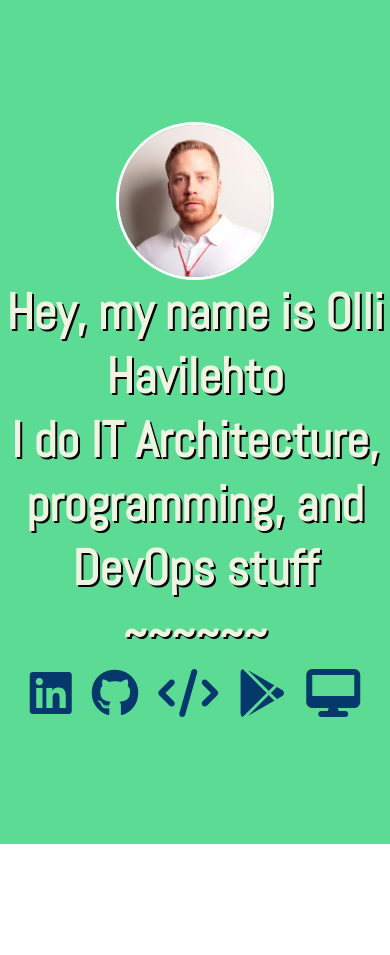
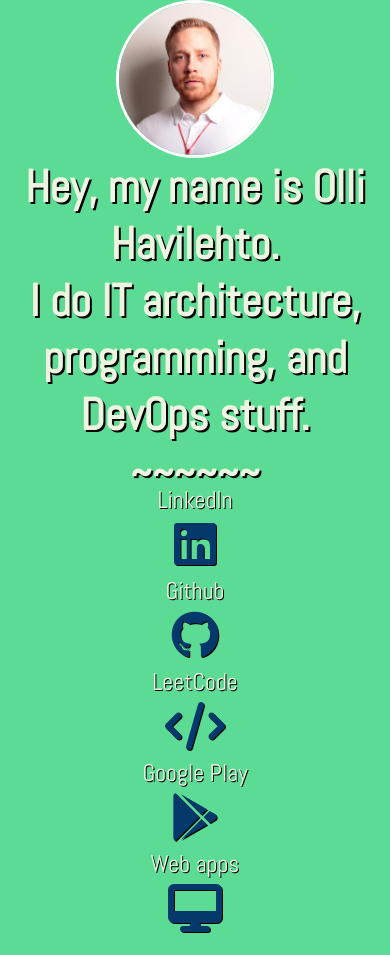
Before and after one commit to olli1337/homepage, a React (Create React App) app: page / in a window 390 px wide. Before the commit the page ends 844 px from the top, so only its background shows below. Built offline with nearby package versions, Linux system fonts and the light colour scheme.

Commit message:
Enhance landing page on Safari browser

```diff
--- a/src/App.css
+++ b/src/App.css
@@ -1,12 +1,6 @@
 .App {
   text-align: center;
-  height: 100%;
   background-color: #5CDB95;
-}
-
-.App-logo {
-  height: 40vmin;
-  pointer-events: none;
 }
 
 @media (prefers-reduced-motion: no-preference) {
@@ -40,7 +34,7 @@
 }
 
 html, body, #root, .App, .App>div {
-  height: 100%;
+  min-height: 100vh;
 }
 
 #container {
@@ -50,10 +44,13 @@ html, body, #root, .App, .App>div {
   width: 100%;
 }
 
-
 @keyframes fadeIn {
-  0% {opacity: 0;}
-  100% {opacity: 1;}
+  0% {
+    opacity: 0;
+  }
+  100% {
+    opacity: 1;
+  }
 }
 
 .fadeIn {
@@ -78,3 +75,25 @@ html, body, #root, .App, .App>div {
   margin-top: 30px;
   margin-left: 12px;
 }
+
+.SocialLinkWrapper {
+  display: flex;
+  color: white;
+  width: 100%;
+  justify-content: center;
+  background-color: #5CDB95;
+  flex-direction: row;
+}
+
+@media only screen and (max-width: 800px) {
+  .SocialLinkWrapper {
+    display: flex;
+    color: white;
+    width: 100%;
+    justify-content: center;
+    background-color: #5CDB95;
+    flex-direction: column;
+    justify-content: center;
+    align-items: center;
+  }
+}
--- a/src/App.js
+++ b/src/App.js
@@ -6,15 +6,19 @@ function App() {
   return (
     <div className={'App'}>
       <div id='container'>
-        <div style={{ display: 'flex', flexDirection: 'column', width: '100%', alignItems: 'center', backgroundColor: '#5CDB95', color: '#EDF5E1', fontWeight: 'bold', fontSize: '50px', fontFamily: 'Abel' }}>
-          <div className={'avatarWrapper'}>
-            <img src={'/img/avatar.png'} alt='Avatar' className='avatar' />
+        <div style={{ display: 'flex', flexDirection: 'column', width: '100%', alignItems: 'center', backgroundColor: '#5CDB95', color: '#EDF5E1', fontWeight: 'bold', fontSize: '45px', fontFamily: 'Abel' }}>
+          <div style={{ display: 'flex' }}>
+            <div className={'avatarWrapper'}>
+              <img src={'/img/avatar.png'} alt='Avatar' className='avatar' />
+            </div>
           </div>
-          <div style={{ display: 'flex', padding: '0 5px 0 5px', textShadow: '2px 2px black' }} >Hey, my name is Olli Havilehto</div>
-          <div style={{ display: 'flex', padding: '0 5px 0 5px', textShadow: '2px 2px black' }}>I do IT Architecture, programming, and DevOps stuff</div>
-          <div style={{ display: 'flex', padding: '0 5px 0 5px', textShadow: '2px 2px black' }}>~~~~~~</div>
+          <div style={{ display: 'flex', flexDirection: 'column', alignItems: 'center', overflow: 'hidden' }}>
+            <div style={{ display: 'flex', margin: '0px 5px 0 5px', textShadow: '2px 2px black' }} >Hey, my name is Olli Havilehto.</div>
+            <div style={{ display: 'flex', margin: '0px 5px 0 5px', textShadow: '2px 2px black' }}>I do IT architecture, programming, and DevOps stuff.</div>
+            <div style={{ display: 'flex', margin: '0px 5px 0 5px', textShadow: '2px 2px black' }}>~~~~~~</div>
+          </div>
         </div>
-        <div style={{ display: 'flex', color: 'white', width: '100%', justifyContent: 'center', backgroundColor: '#5CDB95' }}>
+        <div className={'SocialLinkWrapper'}>
           <SocialLink iconName="fab fa-linkedin" linkTarget={'https://www.linkedin.com/in/havilehto/'} tooltipText={'LinkedIn'} />
           <SocialLink iconName="fab fa-github" linkTarget={'https://github.com/olli1337'} tooltipText={'Github'} />
           <SocialLink iconName="fas fa-code" linkTarget={'https://leetcode.com/olli1337/'} tooltipText={'LeetCode'} />
--- a/src/components/SocialLink/SocialLink.module.css
+++ b/src/components/SocialLink/SocialLink.module.css
@@ -14,6 +14,29 @@
     position: relative;
     display: flex;
     padding: 0 10px 0 10px;
+    margin:15px;
+    text-shadow: 1px 1px black;
+    font-family: abel;
+  }
+}
+
+@media only screen and (max-width: 800px) {
+  .tooltip .tooltipText {
+    visibility: visible!important;
+    overflow: visible!important;
+    width: 120px!important;
+    color: #EDF5E1;
+    text-align: center;
+    border-radius: 6px;
+    padding: 0px 0!important;
+    /* Position the tooltip */
+    position: absolute;
+    z-index: 1!important;
+    bottom: 100%;
+    left: 50%;
+    margin-left: -60px!important;
+    font-size: 1.5rem!important;
+    background-color: transparent!important;
   }
 }
 
@@ -36,4 +59,5 @@
 
 .tooltip:hover .tooltipText {
   visibility: visible;
+  overflow: visible;
 }
```
